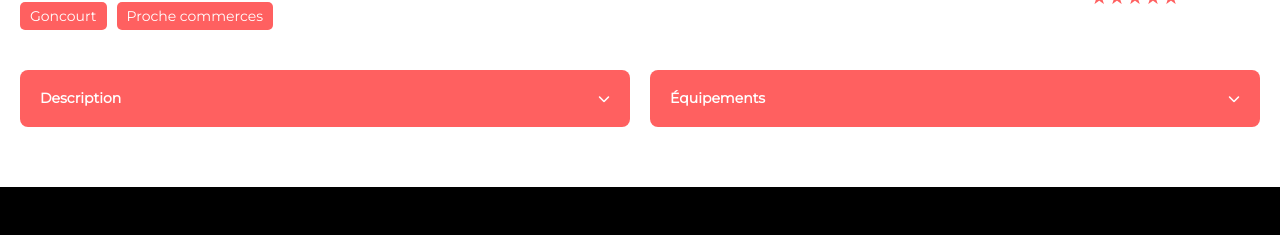
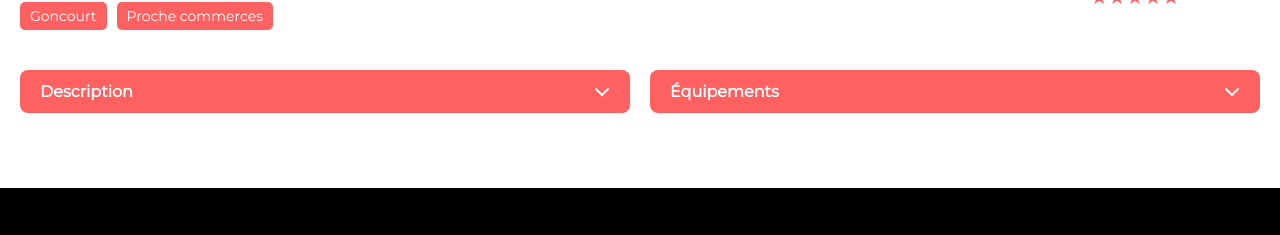
Before and after one commit to Andoniaina-Manantsoa/my-react-app, a React (Vite) app: page /logement/0979876d in a window 1280 px wide. Shown: the part 676-911 px from the top of the page. Built offline with nearby package versions, Linux system fonts and the light colour scheme.

Commit message:
gestion collapse

```diff
--- a/package.json
+++ b/package.json
@@ -10,6 +10,7 @@
     "preview": "vite preview"
   },
   "dependencies": {
+    "@tailwindcss/vite": "^4.1.16",
     "babel-cli": "^6.26.0",
     "babel-preset-react-app": "^3.1.2",
     "react": "^19.1.1",
@@ -23,11 +24,14 @@
     "@types/react": "^19.1.16",
     "@types/react-dom": "^19.1.9",
     "@vitejs/plugin-react": "^5.0.4",
+    "autoprefixer": "^10.4.21",
     "eslint": "^9.36.0",
     "eslint-plugin-react-hooks": "^5.2.0",
     "eslint-plugin-react-refresh": "^0.4.22",
     "globals": "^16.4.0",
+    "postcss": "^8.5.6",
     "prettier": "^3.6.2",
+    "tailwindcss": "^4.1.16",
     "vite": "^7.1.7"
   },
   "description": "This template provides a minimal setup to get React working in Vite with HMR and some ESLint rules.",
--- a/src/Composants/Card.jsx
+++ b/src/Composants/Card.jsx
@@ -1,4 +1,4 @@
-function Card({ id, image, title }) {
+function Card({ image, title }) {
     return (
         <div className="card">
             <div className="card__header">
--- a/src/Composants/Collapse.jsx
+++ b/src/Composants/Collapse.jsx
@@ -1,16 +1,41 @@
-import { useState } from "react";
+import { useState, useRef, useEffect } from "react";
 import "../Styles/_collapse.scss";
 
-function Collapse({ title, children }) {
-    const [isOpen, setIsOpen] = useState(false);
+function Collapse({ title, children, isOpen: controlledIsOpen, onToggle }) {
+    const [localOpen, setLocalOpen] = useState(false);
+    const isControlled = onToggle !== undefined;
+    const isOpen = isControlled ? controlledIsOpen : localOpen;
+
+    const contentRef = useRef(null);
+    const [height, setHeight] = useState(0);
+
+    useEffect(() => {
+        if (contentRef.current) {
+            setHeight(isOpen ? contentRef.current.scrollHeight : 0);
+        }
+    }, [isOpen, children]);
+
+    const handleClick = () => {
+        if (isControlled) {
+            onToggle(); // Logement contrôle l'ouverture
+        } else {
+            setLocalOpen(!localOpen); // Apropos utilise son état local
+        }
+    };
 
     return (
         <div className="collapse">
-            <div className="collapse-header" onClick={() => setIsOpen(!isOpen)}>
-                <h2 style={{ fontSize: "14px" }}>{title}</h2>
-                <span className={`arrow ${isOpen ? "open" : ""}`} style={{fontSize: "12px"}}><i className="fa-solid fa-chevron-down"></i></span>
+            <div className="collapse-header" onClick={handleClick}>
+                <h2>{title}</h2>
+                <span className={`arrow ${isOpen ? "open" : ""}`}>
+                    <i className="fa-solid fa-chevron-down"></i>
+                </span>
             </div>
-            <div className={`collapse-content ${isOpen ? "open" : ""}`}>
+            <div
+                ref={contentRef}
+                className="collapse-content"
+                style={{ height: `${height}px` }}
+            >
                 {children}
             </div>
         </div>
--- a/src/Styles/_accueil.scss
+++ b/src/Styles/_accueil.scss
@@ -57,10 +57,11 @@ body {
     width: 1140px;
     margin: auto;
     border-radius: $base-border-radius;
-    background-color: rgb(222, 218, 218);
+    background-color: #f6f6f6;
     grid-template-columns: repeat(auto-fit, minmax(300px, 1fr));
     gap: 50px;
     padding: 50px;
+    margin-bottom: 50px;
     text-decoration: none;
 
     a {
--- a/src/Styles/_collapse.scss
+++ b/src/Styles/_collapse.scss
@@ -5,21 +5,27 @@
     border-radius: $base-border-radius;
     background-color: $base-color;
     overflow: hidden;
+    color: #ffffff;
+    margin-bottom: 15px;
 
     .collapse-header {
         display: flex;
         justify-content: space-between;
         align-items: center;
-        padding: 8px 20px;
+        padding: 12px 20px;
         cursor: pointer;
         font-weight: bold;
-        font-size: 12px;
+        font-size: 14px;
         background-color: $base-color;
-        color: #ffffff;
+
+        h2 {
+            font-size: 16px;
+            margin: 0;
+        }
 
         .arrow {
             transition: transform 0.3s;
-            font-size: 20px;
+            font-size: 16px;
 
             &.open {
                 transform: rotate(180deg);
@@ -28,24 +34,33 @@
     }
 
     .collapse-content {
-        max-height: 0;
+        height: 0;
         overflow: hidden;
         padding: 0 20px;
-        transition: max-height 0.5s ease;
+        transition: height 0.3s ease;
 
-        &.open {
-            max-height: 500px; // assez grand pour tout le contenu
-            padding: 15px 20px;
+        p,
+        ul {
+            margin: 10px 0;
+        }
+
+        ul {
+            padding-left: 20px;
+
+            li {
+                margin-bottom: 5px;
+            }
         }
     }
 
     @media (max-width: 768px) {
         .collapse-header h2 {
-            font-size: 16px;
+            font-size: 12px;
         }
 
         .collapse-content {
-            font-size: 14px;
+            font-size: 12px;
+            padding: 0 15px;
         }
     }
 }
--- a/src/pages/Accueil.jsx
+++ b/src/pages/Accueil.jsx
@@ -3,8 +3,11 @@ import { Link } from "react-router-dom"; // ← à ajouter
 import Card from "../Composants/Card.jsx";
 
 function Accueil() {
+
+    // État pour stocker les logements
     const [logements, setLogements] = useState([]);
 
+    // Récupération des données des logements au chargement du composant
     useEffect(() => {
         fetch("/logements.json")
             .then((res) => res.json())
--- a/src/pages/Apropos.jsx
+++ b/src/pages/Apropos.jsx
@@ -31,6 +31,7 @@ function Apropos() {
                     <Collapse key={item.title} title={item.title}>
                         <p>{item.content}</p>
                     </Collapse>
+
                 ))}
             </div>
         </div>
--- a/src/pages/Logement.jsx
+++ b/src/pages/Logement.jsx
@@ -1,5 +1,5 @@
+import { useState, useEffect } from "react";
 import { useParams, useNavigate } from "react-router-dom";
-import { useEffect, useState } from "react";
 import Collapse from "../Composants/Collapse.jsx";
 import Carrousel from "../Composants/Carrousel.jsx";
 
@@ -8,13 +8,16 @@ function Logement() {
     const navigate = useNavigate();
     const [logement, setLogement] = useState(null);
 
+    // État pour savoir quel collapse est ouvert
+    const [openCollapse, setOpenCollapse] = useState(null);
+
     useEffect(() => {
         fetch("/logements.json")
             .then((res) => res.json())
             .then((data) => {
                 const found = data.find((item) => item.id === id);
                 if (!found) {
-                    navigate("/error"); // redirige si logement non trouvé
+                    navigate("/error");
                 } else {
                     setLogement(found);
                 }
@@ -25,7 +28,6 @@ function Logement() {
 
     return (
         <div className="logement-page">
-            {/* Carrousel */}
             <Carrousel images={logement.pictures} />
 
             <div className="logement-header">
@@ -44,22 +46,28 @@ function Logement() {
                         <div className="host-name">{logement.host.name}</div>
                         <img src={logement.host.picture} alt={logement.host.name} className="host-photo" />
                     </div>
-
                     <div className="logement-rating">
                         {Array.from({ length: 5 }, (_, i) => (
                             <span key={i} className={i < logement.rating ? "star filled" : "star"}>★</span>
                         ))}
                     </div>
                 </div>
-
             </div>
 
-            {/* Collapses */}
             <div className="logement-collapses">
-                <Collapse title="Description">
+                <Collapse
+                    title="Description"
+                    isOpen={openCollapse === "Description"}
+                    onToggle={() => setOpenCollapse(openCollapse === "Description" ? null : "Description")}
+                >
                     <p>{logement.description}</p>
                 </Collapse>
-                <Collapse title="Équipements">
+
+                <Collapse
+                    title="Équipements"
+                    isOpen={openCollapse === "Équipements"}
+                    onToggle={() => setOpenCollapse(openCollapse === "Équipements" ? null : "Équipements")}
+                >
                     <ul>
                         {logement.equipments.map((eq) => (
                             <li key={eq}>{eq}</li>
--- a/vite.config.js
+++ b/vite.config.js
@@ -1,8 +1,9 @@
 import { defineConfig } from 'vite'
 import react from '@vitejs/plugin-react'
+import tailwindcss from '@tailwindcss/vite'
 
 // https://vite.dev/config/
 export default defineConfig({
-  plugins: [react()],
+  plugins: [react(), tailwindcss()],
   base: './',
 })
```
Also changed, not shown: src/Styles/main.scss (line endings or trailing spaces), 2 other files (tests, documents, lock files or other folders).
